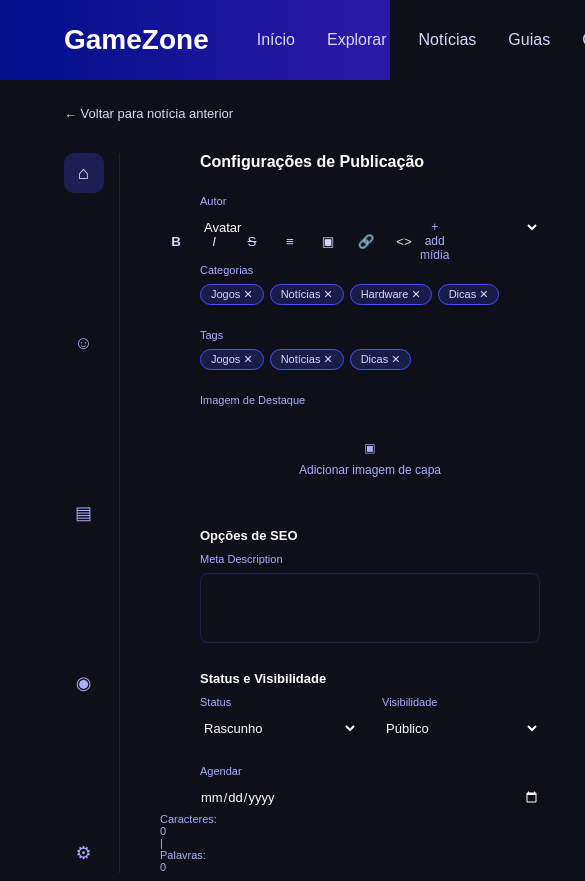
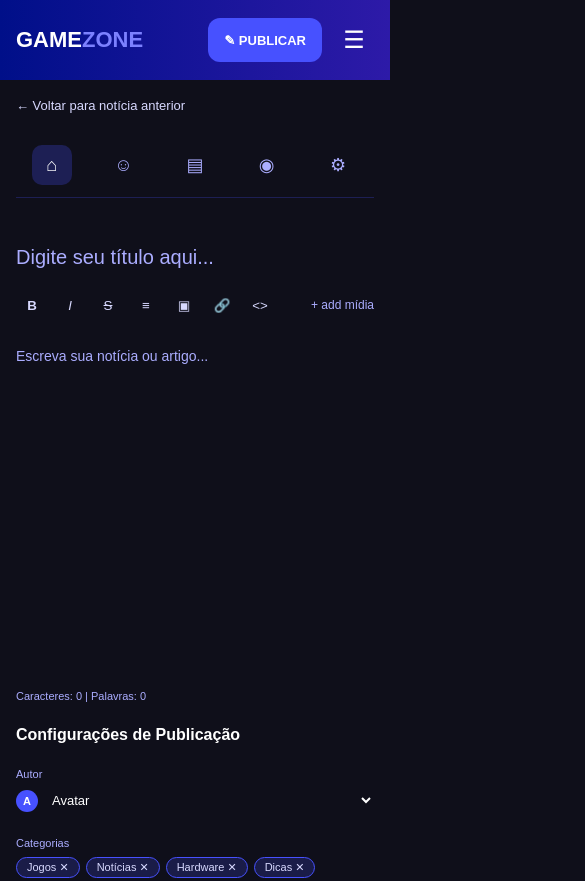
Before and after one commit to donyxxj7/trabalho-academico, a plain HTML site: page Páginas/pagina.html in a window 390 px wide. Shown: the top 881 px of the page, 585 px wide, since content can reach past the window. Drawn offline with Linux system fonts and the light colour scheme.

Commit message:
Renomeia tela de publicar para pagina e ajusta header, layout e responsivo
Co-Authored-By: Claude Sonnet 5.5 <noreply@anthropic.com>
Claude-Session: https://claude.ai/code/session_01PKDVdM4JGKLeP8mXAae46o

```diff
--- a/CSS/explorar.css
+++ b/CSS/pagina.css
@@ -1,4 +1,4 @@
-/*cores da tela*/
+/* cores da tela */
 :root {
     --fundo: #0F0F1A;
     --roxo: #4751FF;
@@ -8,6 +8,8 @@
     --borda: #0020E1;
 }
 
+
+/* reset básico */
 * {
     margin: 0;
     padding: 0;
@@ -34,14 +36,16 @@ textarea {
 }
 
 
-/* header */
+/* HEADER */
+
+/* barra roxa do topo */
 .header {
     width: 100%;
     height: 80px;
     background: linear-gradient(90deg, #000F89, #2D1AA8);
 }
 
-/* container do header (mesmo espaçamento lateral do conteúdo) */
+/* organiza os itens do header em linha */
 .container {
     width: 100%;
     height: 80px;
@@ -57,14 +61,14 @@ textarea {
     font-weight: bold;
     white-space: nowrap;
     flex-shrink: 0;
-    margin-right: 16px;
 }
 
+/* parte "ZONE" da logo */
 .logo span {
     color: var(--roxo-claro);
 }
 
-/* menu */
+/* menu de navegação */
 .menu {
     display: flex;
     align-items: center;
@@ -82,17 +86,25 @@ textarea {
     color: var(--roxo-claro);
 }
 
-/* pesquisa */
+/* campo de pesquisa (estica e empurra o botão para a direita) */
 .pesquisa {
-    width: 312px;
+    flex: 1;
+    max-width: 560px;
+    min-width: 0;
     height: 44px;
-    flex-shrink: 0;
     background-color: var(--fundo);
     border: 1px solid var(--borda);
     border-radius: 18px;
     display: flex;
     align-items: center;
     padding: 0 16px;
+}
+
+/* ícone de lupa */
+.pesquisa span {
+    margin-right: 8px;
+    color: var(--texto-suave);
+    font-size: 18px;
 }
 
 .pesquisa input {
@@ -108,44 +120,46 @@ textarea {
     color: var(--texto-suave);
 }
 
-/* botão publicar */
+/* botão publicar (fica no canto direito) */
 .btn-publicar {
-    width: 120px;
+    margin-left: auto;
     height: 44px;
+    padding: 0 24px;
     flex-shrink: 0;
     background-color: var(--roxo);
     border-radius: 12px;
     display: flex;
     justify-content: center;
     align-items: center;
+    font-size: 13px;
     font-weight: bold;
-    margin-left: 645px;
+    white-space: nowrap;
 }
 
 .btn-publicar:hover {
     background-color: var(--roxo-claro);
 }
 
-/* foto do perfil */
-.perfil {
+/* botão do menu (três linhas) */
+.btn-menu {
     width: 40px;
     height: 40px;
     flex-shrink: 0;
-    margin-left: -16px;
-    border-radius: 50%;
-    overflow: hidden;
+    background: transparent;
+    border: none;
+    color: #FFFFFF;
+    font-size: 24px;
+    cursor: pointer;
 }
 
-.perfil img {
-    width: 100%;
-    height: 100%;
-    object-fit: cover;
+.btn-menu:hover {
+    color: var(--roxo-claro);
 }
 
 
 /* TELA DE PUBLICAR */
 
-/* conteúdo (mesmo espaçamento lateral do header) */
+/* conteúdo (mesmo espaço lateral do header) */
 .pub {
     width: 100%;
     padding: 24px 64px 48px;
@@ -225,7 +239,7 @@ textarea {
     color: var(--texto-suave);
 }
 
-/* toolbar */
+/* barra de ferramentas */
 .pub-toolbar {
     display: flex;
     justify-content: space-between;
@@ -259,6 +273,7 @@ textarea {
     border: none;
     color: var(--texto-suave);
     font-size: 12px;
+    white-space: nowrap;
     cursor: pointer;
 }
 
@@ -338,6 +353,27 @@ textarea {
     background-color: var(--fundo);
 }
 
+/* autor com avatar */
+.pub-autor {
+    display: flex;
+    align-items: center;
+    gap: 10px;
+}
+
+/* bolinha do avatar */
+.pub-avatar {
+    width: 22px;
+    height: 22px;
+    flex-shrink: 0;
+    background-color: var(--roxo);
+    border-radius: 50%;
+    display: flex;
+    justify-content: center;
+    align-items: center;
+    font-size: 11px;
+    font-weight: bold;
+}
+
 /* meta description */
 .pub-campo textarea {
     width: 100%;
@@ -394,3 +430,84 @@ textarea {
 .pub-duas-colunas div {
     flex: 1;
 }
+
+
+/* RESPONSIVO (tablet e celular) */
+
+/* telas até 1100px: esconde o menu de links */
+@media (max-width: 1100px) {
+
+    .menu {
+        display: none;
+    }
+
+    .container {
+        padding: 0 32px;
+    }
+
+    .pub {
+        padding: 24px 32px 48px;
+    }
+}
+
+/* telas até 900px: coloca tudo em coluna */
+@media (max-width: 900px) {
+
+    /* editor e configurações um embaixo do outro */
+    .pub-layout {
+        flex-direction: column;
+        gap: 24px;
+    }
+
+    /* barra de ícones vira uma linha no topo */
+    .pub-icones {
+        width: 100%;
+        flex-direction: row;
+        justify-content: space-around;
+        padding: 0 0 12px;
+        border-right: none;
+        border-bottom: 1px solid rgba(71, 81, 255, 0.25);
+    }
+
+    /* editor menor */
+    .pub-editor {
+        min-height: 480px;
+    }
+
+    /* configurações ocupam a largura toda */
+    .pub-config {
+        width: 100%;
+    }
+}
+
+/* telas até 700px: celular */
+@media (max-width: 700px) {
+
+    .container {
+        padding: 0 16px;
+        gap: 12px;
+    }
+
+    /* esconde a pesquisa no celular */
+    .pesquisa {
+        display: none;
+    }
+
+    .logo {
+        font-size: 22px;
+    }
+
+    .btn-publicar {
+        padding: 0 16px;
+    }
+
+    .pub {
+        padding: 16px 16px 40px;
+    }
+
+    /* botões da toolbar quebram linha se faltar espaço */
+    .pub-toolbar {
+        flex-wrap: wrap;
+        gap: 8px;
+    }
+}
--- a/Páginas/explorar.html
+++ b/Páginas/pagina.html
@@ -8,7 +8,7 @@
     <title>GameZone - Publicar</title>
 
     <!-- css da tela de publicar -->
-    <link rel="stylesheet" href="../CSS/explorar.css">
+    <link rel="stylesheet" href="../CSS/pagina.css">
 </head>
 
 <body>
@@ -18,9 +18,9 @@
         <div class="container">
 
             <!-- logo -->
-            <div class="logo">GameZone</div>
+            <a href="inicio.html" class="logo">GAME<span>ZONE</span></a>
 
-            <!-- menu -->
+            <!-- menu de navegação -->
             <nav class="menu">
                 <a href="inicio.html">Início</a>
                 <a href="explorar.html">Explorar</a>
@@ -29,23 +29,23 @@
                 <a href="#">Comunidade</a>
             </nav>
 
-            <!-- pesquisa -->
+            <!-- campo de pesquisa -->
             <div class="pesquisa">
+                <span>⌕</span>
                 <input type="text" placeholder="Buscar jogos, notícias...">
             </div>
 
             <!-- botão publicar -->
-            <a href="publicar.html" class="btn-publicar">+ Publicar</a>
+            <a href="pagina.html" class="btn-publicar">✎ PUBLICAR</a>
 
-            <!-- foto do perfil -->
-            <div class="perfil">
-                <img src="../img/foto.png" alt="Foto">
-            </div>
+            <!-- botão do menu (três linhas) -->
+            <button type="button" class="btn-menu">☰</button>
 
         </div>
     </header>
 
 
+    <!-- conteúdo principal -->
     <main class="pub">
 
         <!-- voltar -->
@@ -69,8 +69,10 @@
                 <!-- título -->
                 <input type="text" class="pub-titulo" placeholder="Digite seu título aqui...">
 
-                <!-- toolbar -->
+                <!-- barra de ferramentas -->
                 <div class="pub-toolbar">
+
+                    <!-- botões de formatação -->
                     <div class="pub-formatar">
                         <button type="button"><b>B</b></button>
                         <button type="button"><i>I</i></button>
@@ -94,7 +96,7 @@
             </section>
 
 
-            <!-- configurações -->
+            <!-- configurações (lado direito) -->
             <aside class="pub-config">
 
                 <h2>Configurações de Publicação</h2>
@@ -102,9 +104,12 @@
                 <!-- autor -->
                 <div class="pub-campo">
                     <label for="autor">Autor</label>
-                    <select id="autor">
-                        <option>Avatar</option>
-                    </select>
+                    <div class="pub-autor">
+                        <span class="pub-avatar">A</span>
+                        <select id="autor">
+                            <option>Avatar</option>
+                        </select>
+                    </div>
                 </div>
 
                 <!-- categorias -->
```
